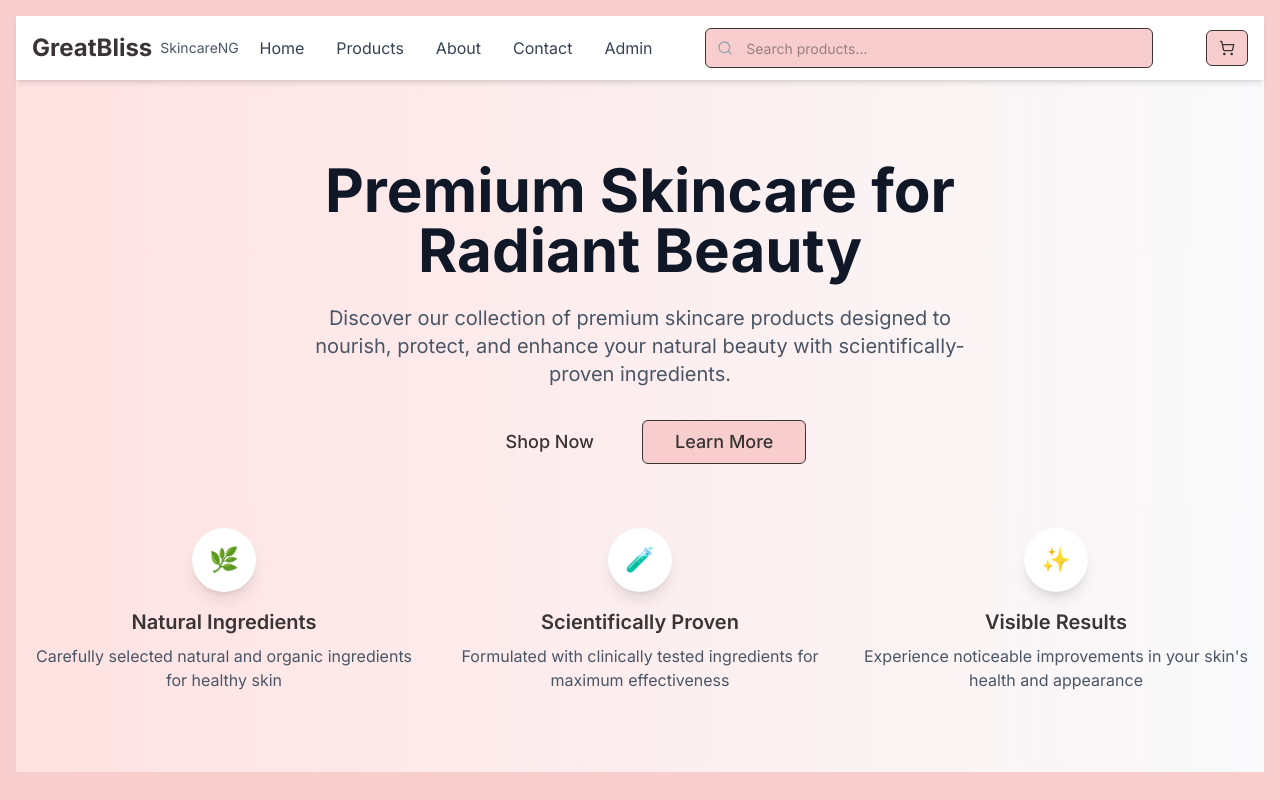
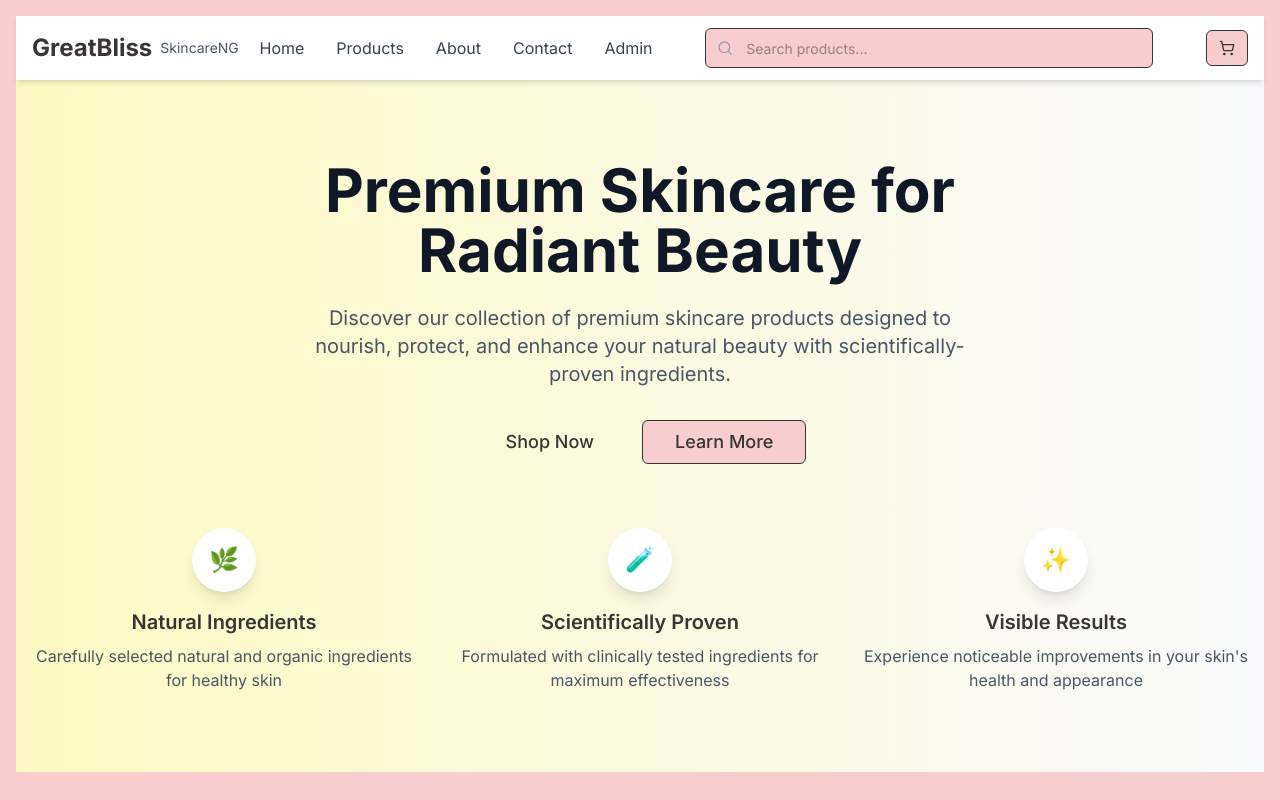
Before and after one commit to abdulquadirL/great-bliss, a Next.js app: page / in a window 1280 px wide. Shown: the top 800 px of the page. Built offline with nearby package versions, Linux system fonts and the light colour scheme.

Commit message:
modified Hero

```diff
--- a/src/components/Hero.tsx
+++ b/src/components/Hero.tsx
@@ -14,7 +14,7 @@ export default function Hero() {
   }
 
   return (
-    <section className="relative bg-gradient-to-r from-red-100 to-gray-50 py-20">
+    <section className="relative bg-gradient-to-r from-yellow-100 to-gray-50 py-20">
       <div className="container mx-auto px-4 text-center ">
         <h1 className="text-5xl md:text-6xl font-bold text-gray-900 mb-6">
           Premium Skincare for
```
